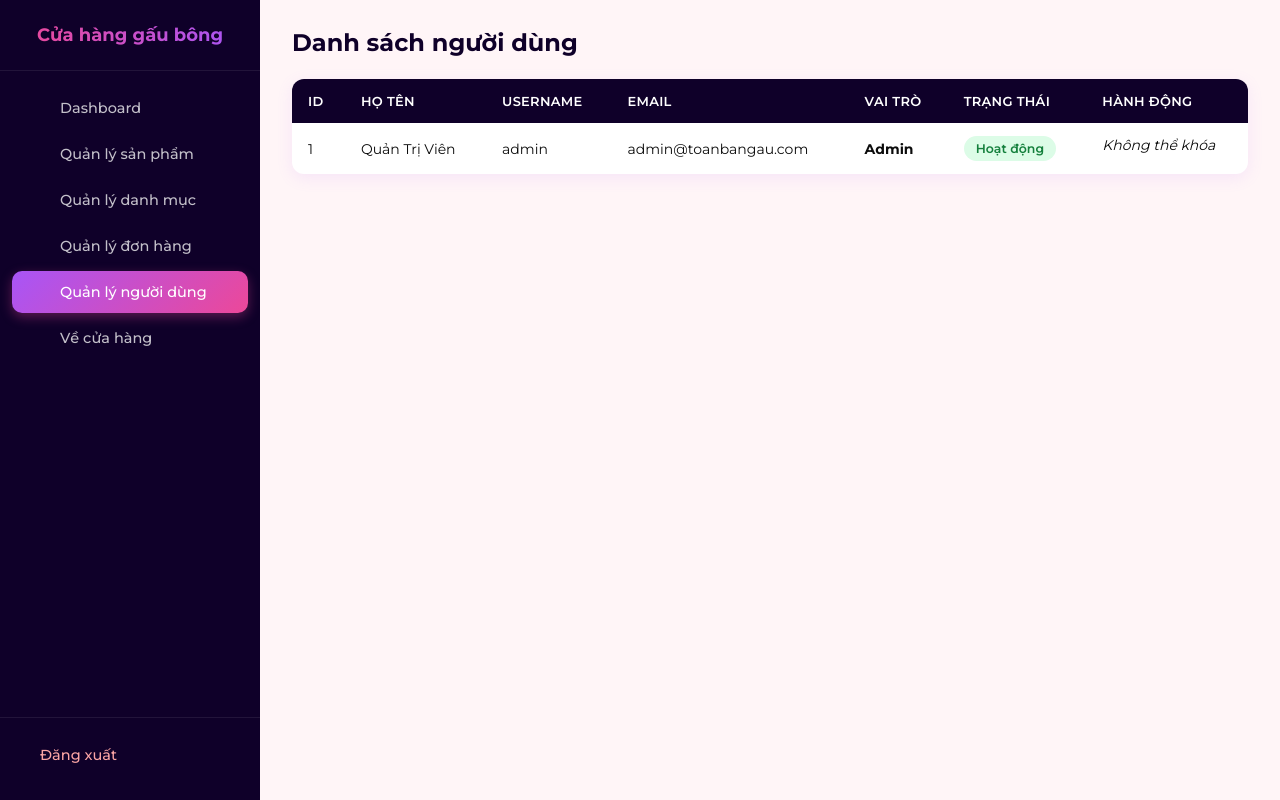
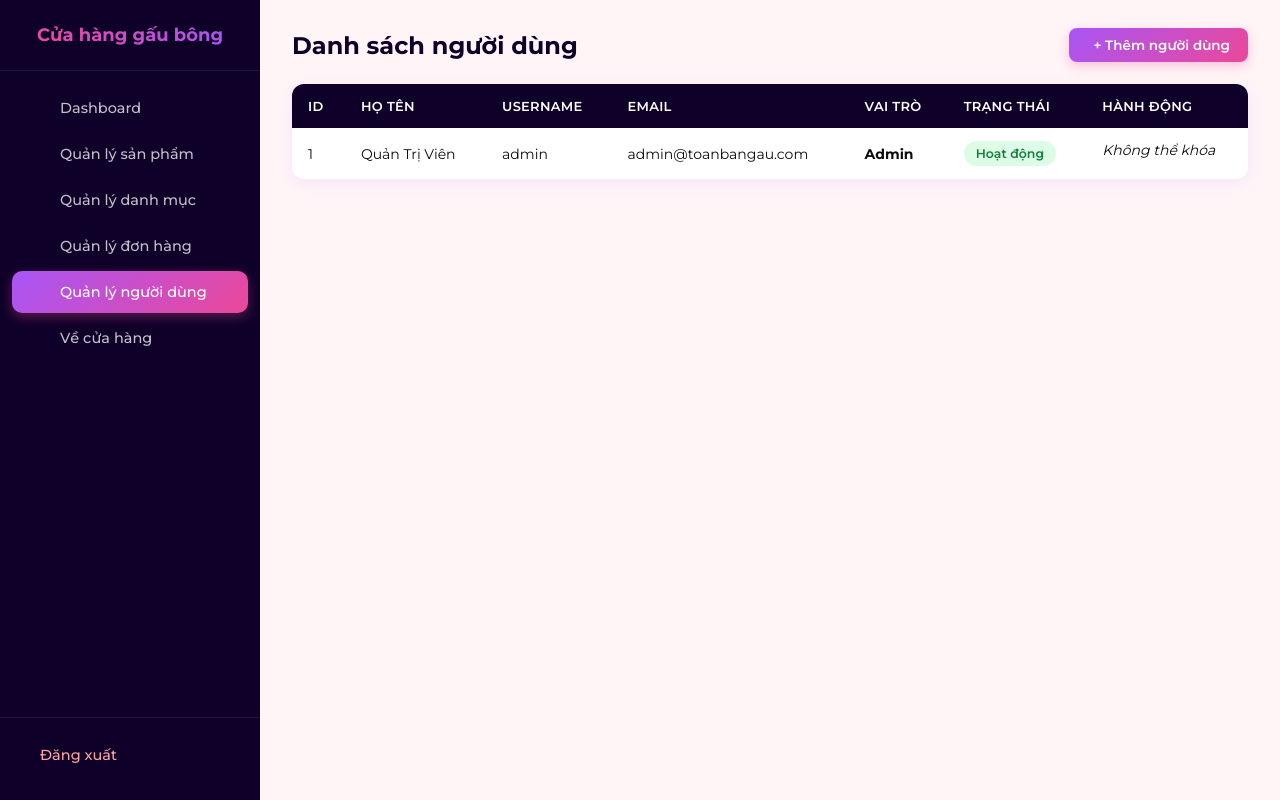
Before and after one commit to Tied13/laptrinhweb, a PHP site: page /admin/users.php in a window 1280 px wide. Run offline with PHP 8.4, Linux system fonts and the light colour scheme; a user stored in the database is signed in; data comes from the database, SQL or seed files in the repository.

Commit message:
Update users.php (FE2)

```diff
--- a/admin/users.php
+++ b/admin/users.php
@@ -34,6 +34,10 @@ $users = $userModel->getAllUsers();
 <div class="admin-content">
     <div class="admin-page-header">
         <h2>Danh sách người dùng</h2>
+        <a href="?controller=user&action=create" class="btn btn-primary">
+            <i class="bi bi-plus-lg"></i>
+            + Thêm người dùng
+        </a>
     </div>
     <table class="admin-table">
         <thead>
```
